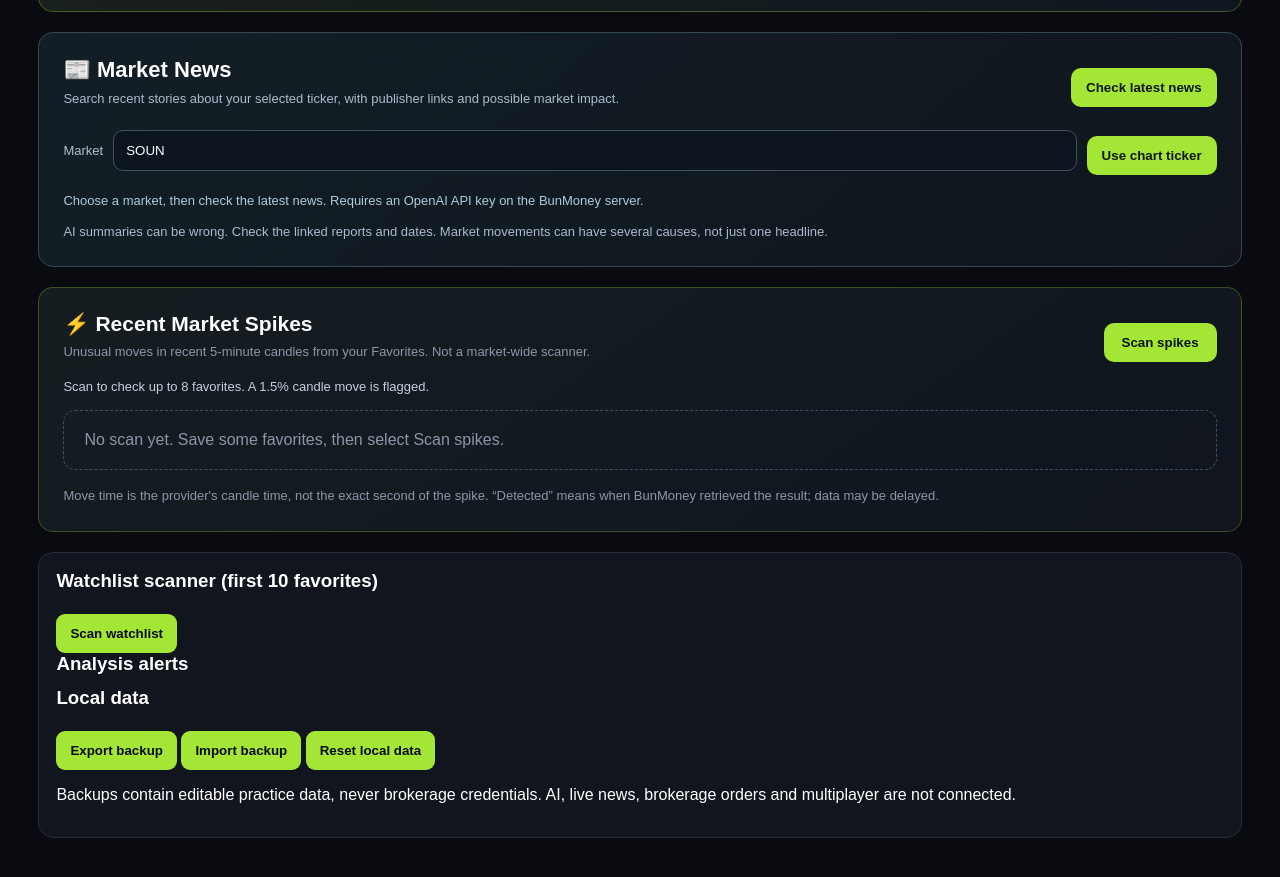
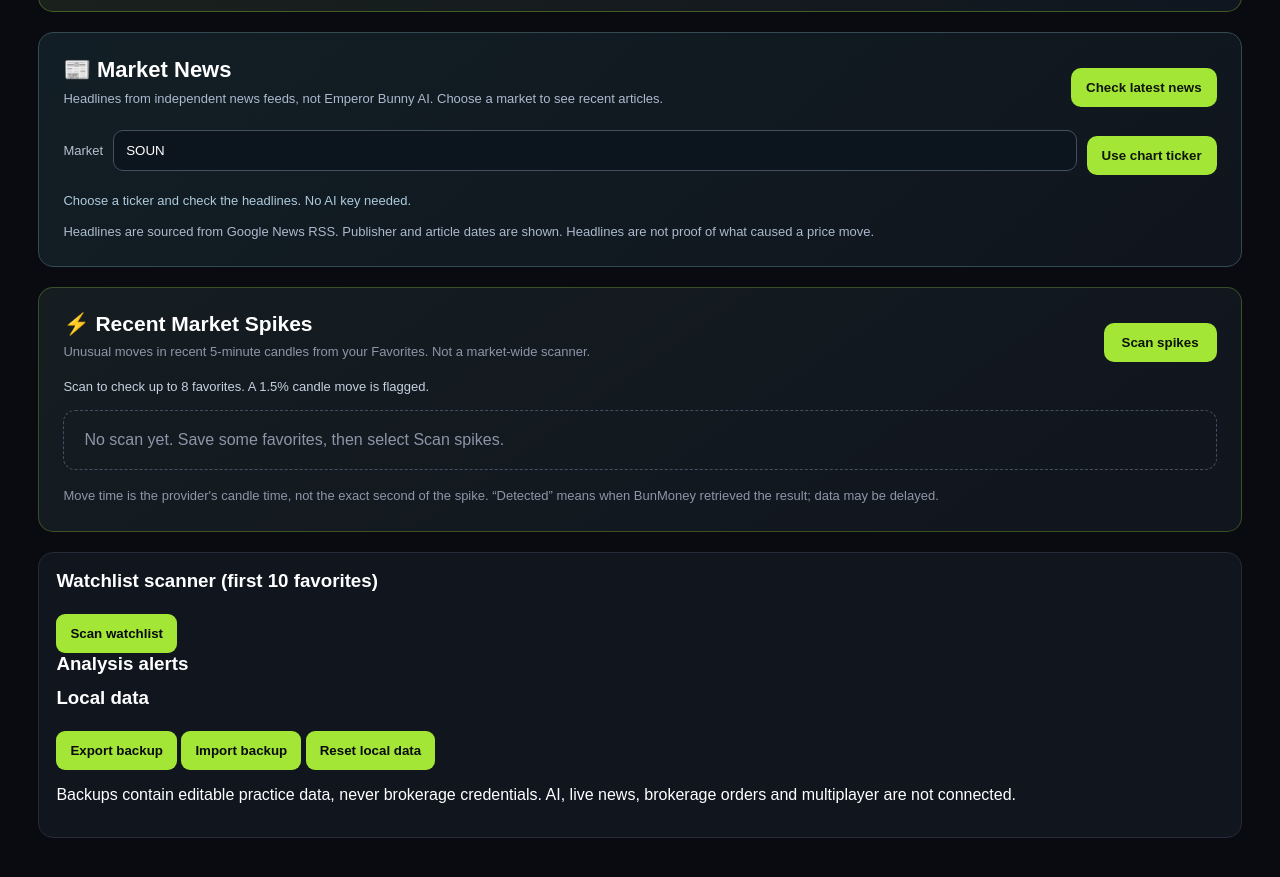
Before and after one commit to Jaycool774/BunMoney, a plain HTML site: page index.html in a window 1280 px wide. Shown: the part 2733-3610 px from the top of the page. Drawn offline with Linux system fonts and the light colour scheme; no server answers.

Commit message:
Decouple website market headlines from AI in index.html

```diff
--- a/index.html
+++ b/index.html
@@ -336,7 +336,7 @@
 
   <section class="setup market-live-news" id="marketLiveNews" aria-label="Market news">
     <div class="live-news-head">
-      <div><h3>📰 Market News</h3><p>Search recent stories about your selected ticker, with publisher links and possible market impact.</p></div>
+      <div><h3>📰 Market News</h3><p>Headlines from independent news feeds, not Emperor Bunny AI. Choose a market to see recent articles.</p></div>
       <button type="button" data-action="refreshMarketNews" id="newsRefreshButton">Check latest news</button>
     </div>
     <div class="news-symbol-row">
@@ -344,10 +344,10 @@
       <input id="newsSymbol" type="text" maxlength="30" value="SOUN" placeholder="TSLA / SOUN / AAPL" autocomplete="off">
       <button type="button" data-action="newsFromChart">Use chart ticker</button>
     </div>
-    <p id="liveNewsStatus" class="live-news-status" role="status" aria-live="polite">Choose a market, then check the latest news. Requires an OpenAI API key on the BunMoney server.</p>
+    <p id="liveNewsStatus" class="live-news-status" role="status" aria-live="polite">Choose a ticker and check the headlines. No AI key needed.</p>
     <div class="news-brief" id="liveNewsBrief"></div>
     <div class="news-sources" id="liveNewsSources"></div>
-    <p class="news-footnote">AI summaries can be wrong. Check the linked reports and dates. Market movements can have several causes, not just one headline.</p>
+    <p class="news-footnote">Headlines are sourced from Google News RSS. Publisher and article dates are shown. Headlines are not proof of what caused a price move.</p>
   </section>
 
   <section class="setup spike-board" id="spikeBoard" aria-label="Recent market spikes">
```
